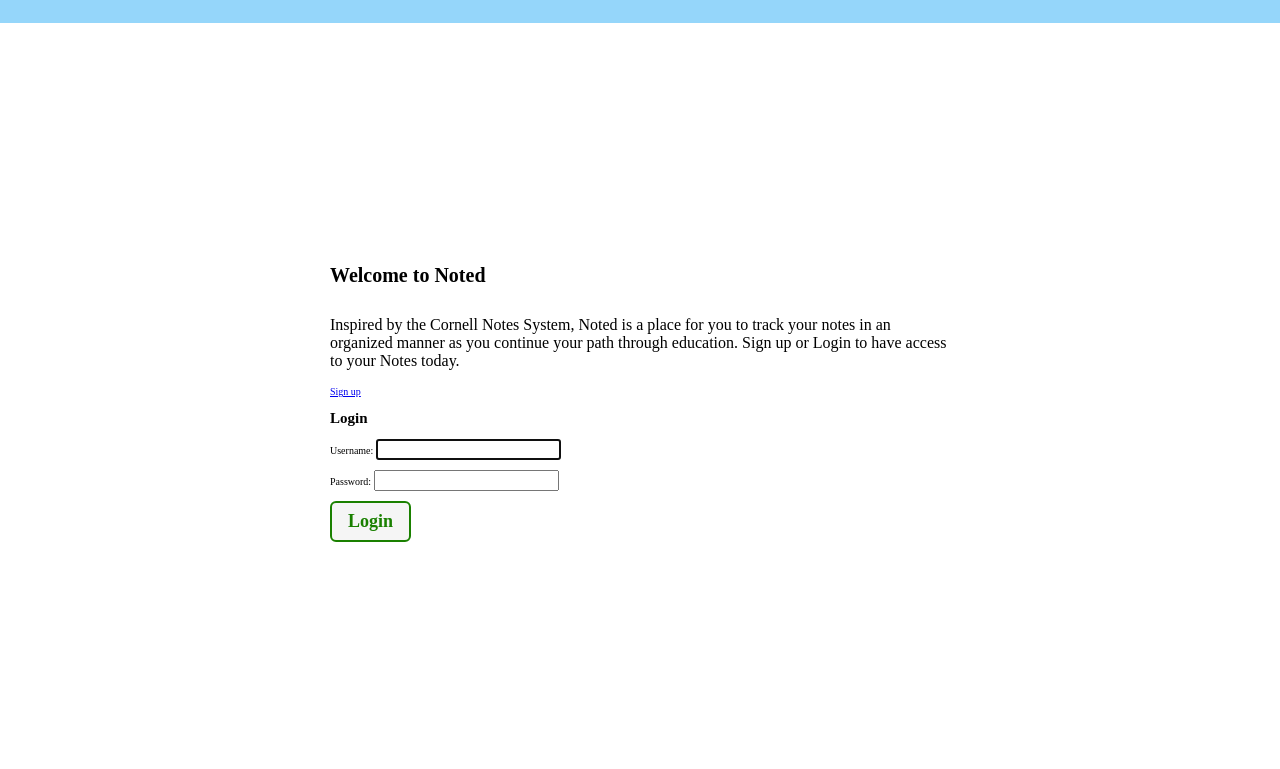
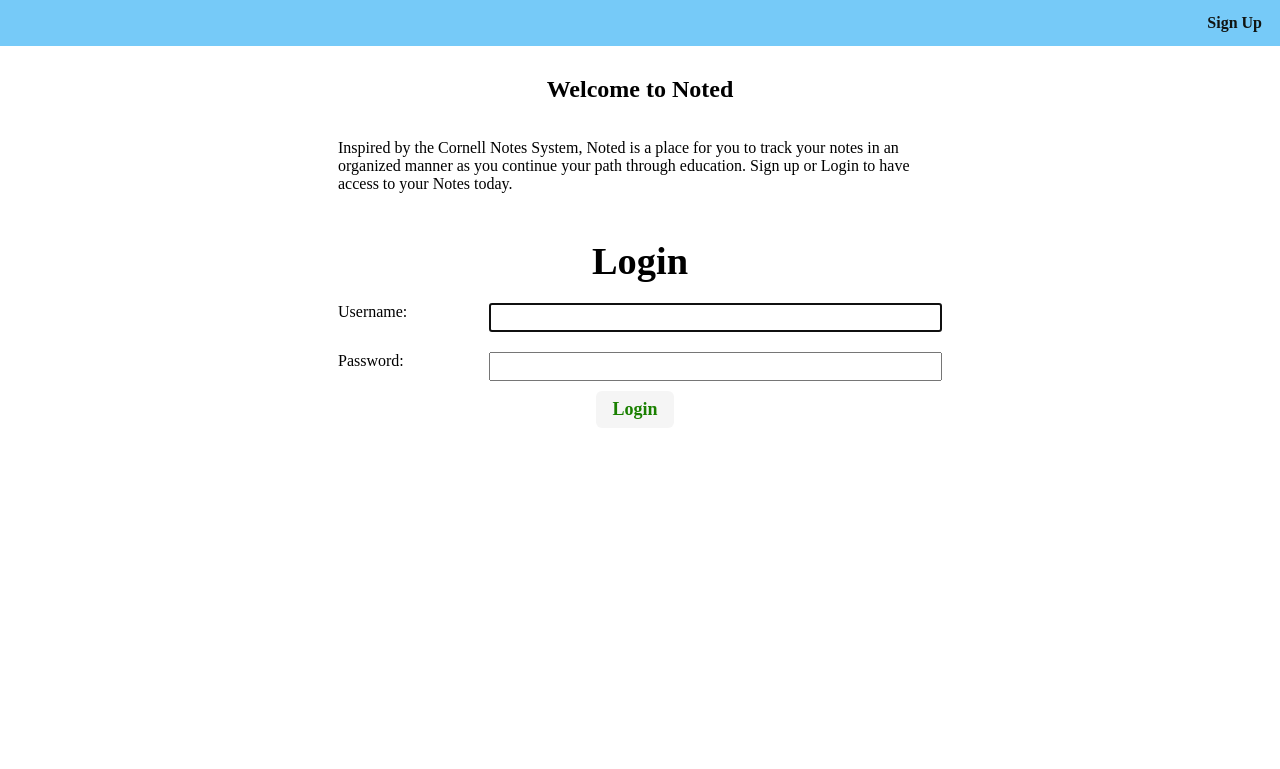
Before and after one commit to Reizor-75/Noted, a Django app: page / in a window 1280 px wide. Shown: the top 769 px of the page. Run offline with Django 4.2, Linux system fonts and the light colour scheme; some web fonts are replaced.

Commit message:
update styling for base, home, and subjects template

```diff
--- a/main_app/static/css/base.css
+++ b/main_app/static/css/base.css
@@ -45,7 +45,9 @@ body {
 
 header {
   width: 100%;
-  background: var(--nav-bg-ff); /* rgba(104, 197, 248, .9) */
+  background: var(--nav-bg-ff);
+  display: flex;
+  justify-content: space-between;
 }
 
 nav {
@@ -59,7 +61,6 @@ ul {
 }
 
 main {
-  width: 100%;
   padding: 0 10px;
   display: flex;
   flex-direction: column;
@@ -111,7 +112,7 @@ nav ul {
   padding: 8px 16px;
   border-radius: 6px;
   border-width: 2px;
-  border-style: solid;
+  border-style: none;
   text-decoration: none;
   background-color: var(--button-bg);
   font-weight: 600;
@@ -145,7 +146,7 @@ nav ul {
 }
 
 .page-header h1 {
-  font-size: var(--font-xxl);
+  font-size: var(--font-xl);
   margin: 0;
 }
 
@@ -162,18 +163,10 @@ nav ul {
   font-size: var(--font-reg);
 }
 
-@media only screen and (min-width: 768px) {
-  header {
-    position: sticky;
-    display: flex;
-    flex-direction: row;
-    top: 0;
-    align-items: center;
-  }
+@media only screen and (max-width: 768px) {
 
   main {
-    max-width: 1300px;
-    min-height: calc(100vh - 53px);
+    width: 100vw;
   }
 
   nav,
@@ -182,27 +175,9 @@ nav ul {
     padding: 0 15px;
   }
 
-  /* visual fix to help align logo */
-  .header-logo-container {
-    padding-top: 3px;
-  }
-
-  nav {
-    margin-left: auto;
-    display: flex;
-    justify-content: center;
-  }
-
-  nav ul {
-    flex-wrap: nowrap;
-  }
-
-  .header-logo-container {
-    width: 213px;
-  }
-
   .page-header h1 {
-    font-size: var(--font-xtreme);
+    font-size: var(--font-xxl);
+    text-align: center;
   }
 
   .page-header img {
--- a/main_app/static/css/home.css
+++ b/main_app/static/css/home.css
@@ -1,5 +1,46 @@
 main{
   display: flex;
   justify-content: center;
-  width:80vh;
+  align-items: center;
+  flex-wrap: wrap;
 }
+
+main > section {
+  width: 100%;
+  padding: 10px 8px;
+  display: flex;
+  align-items: center;
+  justify-content: center;
+  flex-direction: column;
+}
+
+
+.login {
+  display: flex;
+  flex-direction: column;
+  justify-content: center;
+  align-items: center;
+  width: 100%;
+}
+.login h1 {
+  font-size: clamp(3.2rem, 3vw, 4.8rem);
+  margin: 10px 0;
+}
+
+.login > p {
+  display: flex;
+  justify-content: space-between;
+  width: 100%;
+}
+
+.login label {
+  font-size: var(--font-reg);
+  margin-right: 4px;
+  margin-bottom: 6px;
+}
+
+.login input {
+  font-size: var(--font-l);
+  padding: 2px 4px;
+  width: 75%
+}
--- a/main_app/templates/base.html
+++ b/main_app/templates/base.html
@@ -21,12 +21,14 @@
     <div class="header-logo-container">
     </div>
     <nav>
-      {% if  user.is_authenticated %}
       <ul>
-        <li><a href="{% url 'subjects' %}" >My Subjects</a></li>
-        <li><a href="{% url 'logout' %}" >Log out</a></li>
+        {% if  user.is_authenticated %}
+          <li><a href="{% url 'subjects' %}" >My Subjects</a></li>
+          <li><a href="{% url 'logout' %}" >Log out</a></li>
+        {% else %}
+          <li><a href="{% url 'signup' %}" >Sign Up</a></li>
+        {% endif %}
       </ul>
-      {% endif %}
     </nav>
   </header>
   <main>
--- a/main_app/templates/home.html
+++ b/main_app/templates/home.html
@@ -1,18 +1,24 @@
 {% extends 'base.html' %}
 {% load static%}
+
+{% block head %}
 <link rel="stylesheet" type="text/css" href="{% static 'css/home.css' %}">
+{% endblock %}
 
 {% block content %}
 
-<h1>Welcome to Noted</h1>
-<p class="page-content">
-  Inspired by the Cornell Notes System, Noted is a place for you to track your notes in an organized manner as you continue your path through education.
-  Sign up or Login to have access to your Notes today.
+<section class="about-container">
+  <div class="page-header">
+    <h1>Welcome to Noted</h1>
+  </div>
+  <p class="page-content">
+    Inspired by the Cornell Notes System, Noted is a place for you to track your notes in an organized manner as you continue your path through education.
+    Sign up or Login to have access to your Notes today.
+  </p>
+</section>
 
-</p>
 {% if not user.is_authenticated %}
   <section>
-    <a href="{% url 'signup' %}">Sign up</a>
     <form action="{% url 'home' %}" method="post" class="login">
       <h1>Login</h1>
       {% csrf_token %}
```
Also changed, not shown: main_app/static/css/subjects.css (added, +39 -0 lines), main_app/templates/subjects.html (+9 -14 lines).
